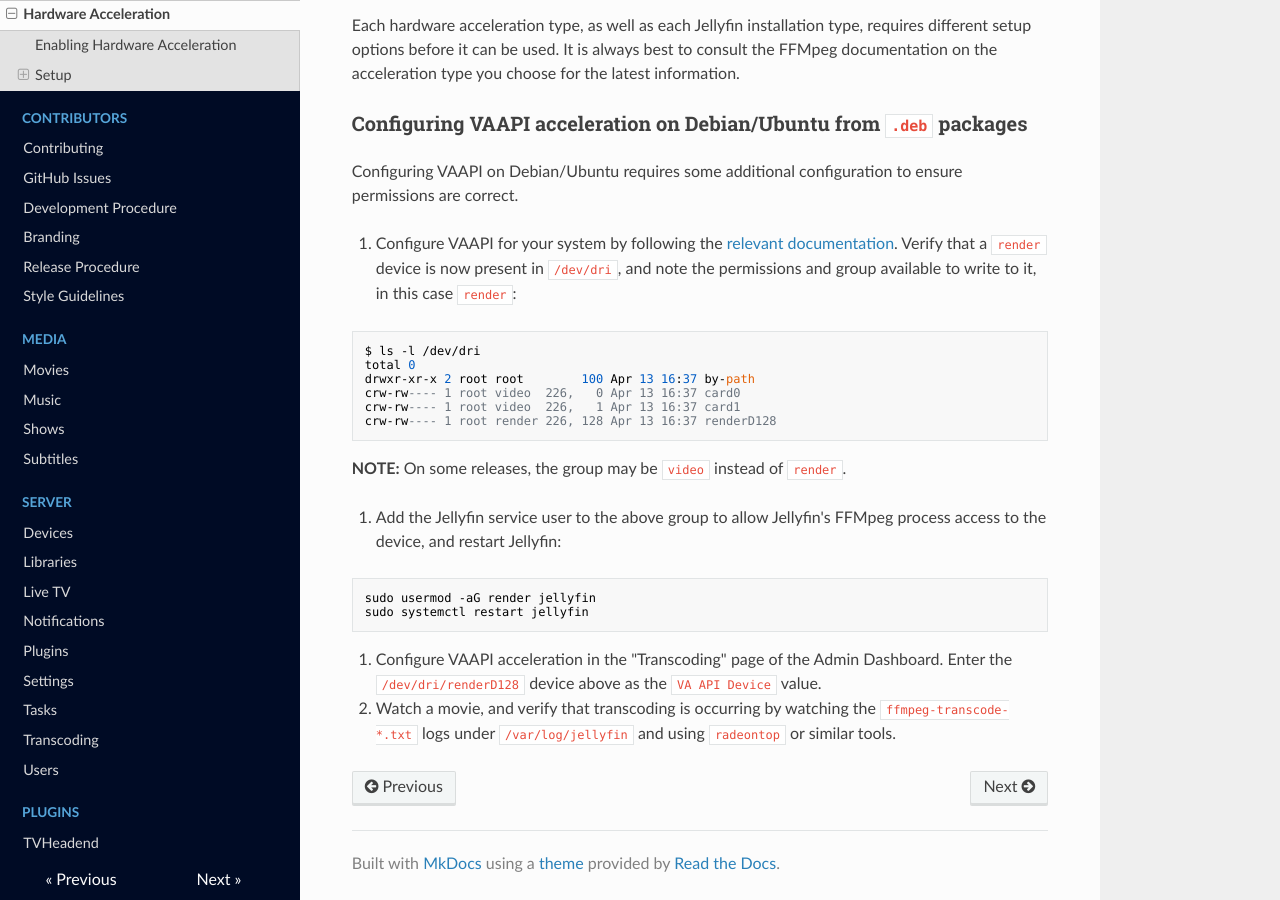
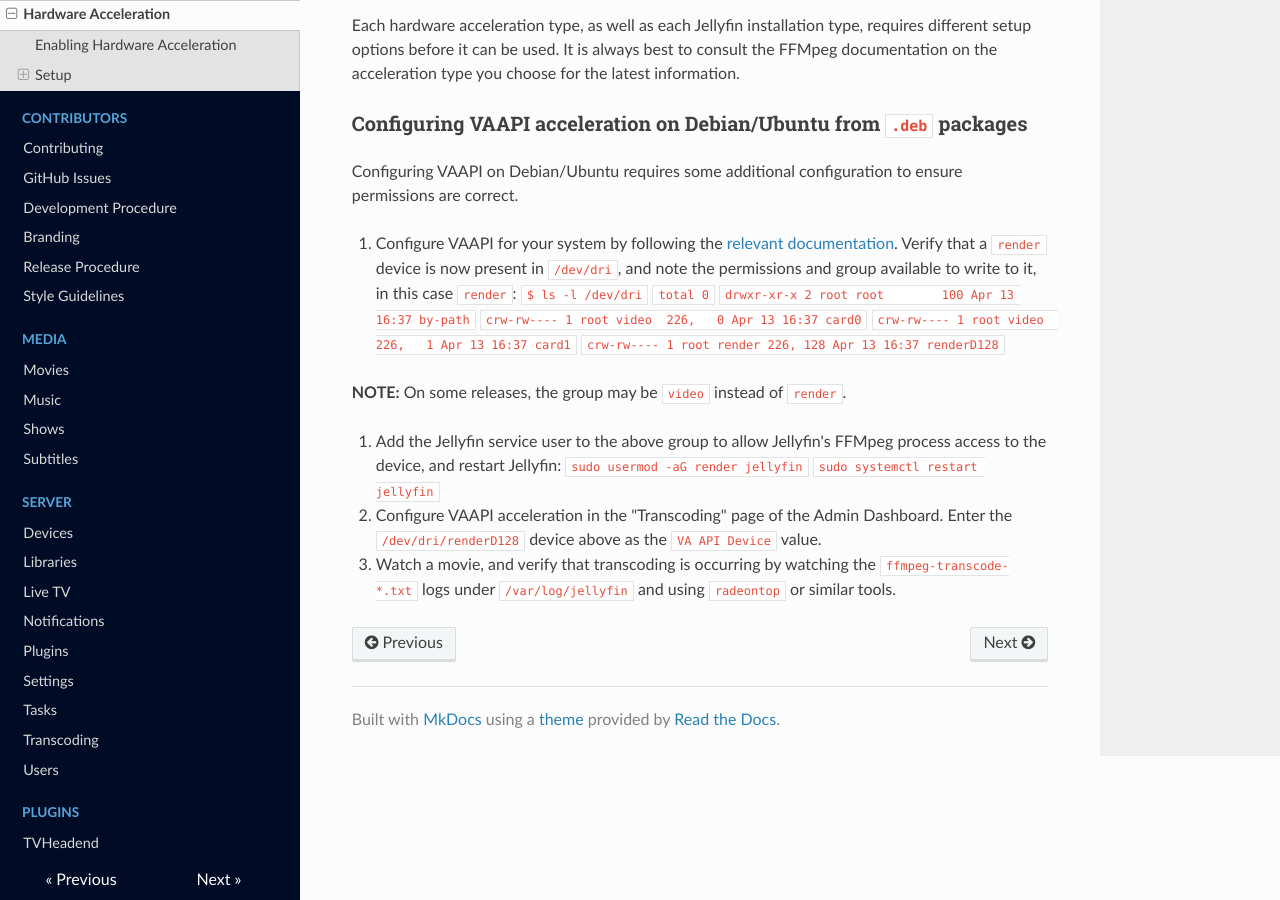
Before and after one commit to jellyfin-archive/jellyfin-docs, an MkDocs documentation site: the page built from docs/administrator-docs/hardware-acceleration.md, in a window 1280 px wide and 900 px high, scrolled down 547 px. Built offline with MkDocs 1.6.1, drawn with Linux system fonts in a browser that asks for light colours; nearby versions of some CDN libraries; old or Windows-style settings are respelled for this version of MkDocs.

Commit message:
Nah that fix was a flunk, RTD formatting sucks

````diff
--- a/docs/administrator-docs/hardware-acceleration.md
+++ b/docs/administrator-docs/hardware-acceleration.md
@@ -17,24 +17,18 @@ Each hardware acceleration type, as well as each Jellyfin installation type, req
 Configuring VAAPI on Debian/Ubuntu requires some additional configuration to ensure permissions are correct.
 
 1. Configure VAAPI for your system by following the [relevant documentation](https://wiki.archlinux.org/index.php/Hardware_video_acceleration). Verify that a `render` device is now present in `/dev/dri`, and note the permissions and group available to write to it, in this case `render`:
-
-```
-$ ls -l /dev/dri
-total 0
-drwxr-xr-x 2 root root        100 Apr 13 16:37 by-path
-crw-rw---- 1 root video  226,   0 Apr 13 16:37 card0
-crw-rw---- 1 root video  226,   1 Apr 13 16:37 card1
-crw-rw---- 1 root render 226, 128 Apr 13 16:37 renderD128
-```
+    `$ ls -l /dev/dri`
+    `total 0`
+    `drwxr-xr-x 2 root root        100 Apr 13 16:37 by-path`
+    `crw-rw---- 1 root video  226,   0 Apr 13 16:37 card0`
+    `crw-rw---- 1 root video  226,   1 Apr 13 16:37 card1`
+    `crw-rw---- 1 root render 226, 128 Apr 13 16:37 renderD128`
 
    **NOTE:** On some releases, the group may be `video` instead of `render`.
 
 2. Add the Jellyfin service user to the above group to allow Jellyfin's FFMpeg process access to the device, and restart Jellyfin:
-
-```
-sudo usermod -aG render jellyfin
-sudo systemctl restart jellyfin
-```
+    `sudo usermod -aG render jellyfin`
+    `sudo systemctl restart jellyfin`
 
 3. Configure VAAPI acceleration in the "Transcoding" page of the Admin Dashboard. Enter the `/dev/dri/renderD128` device above as the `VA API Device` value.
 
````
